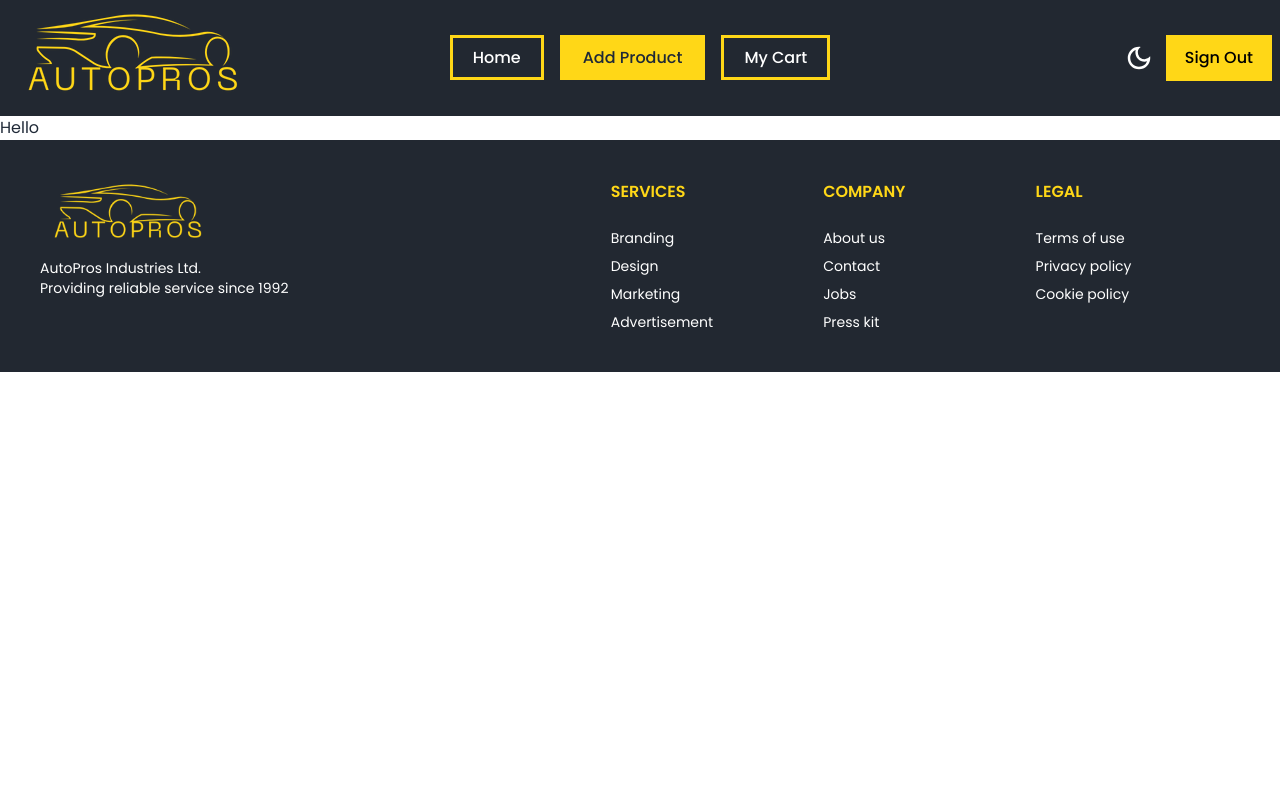
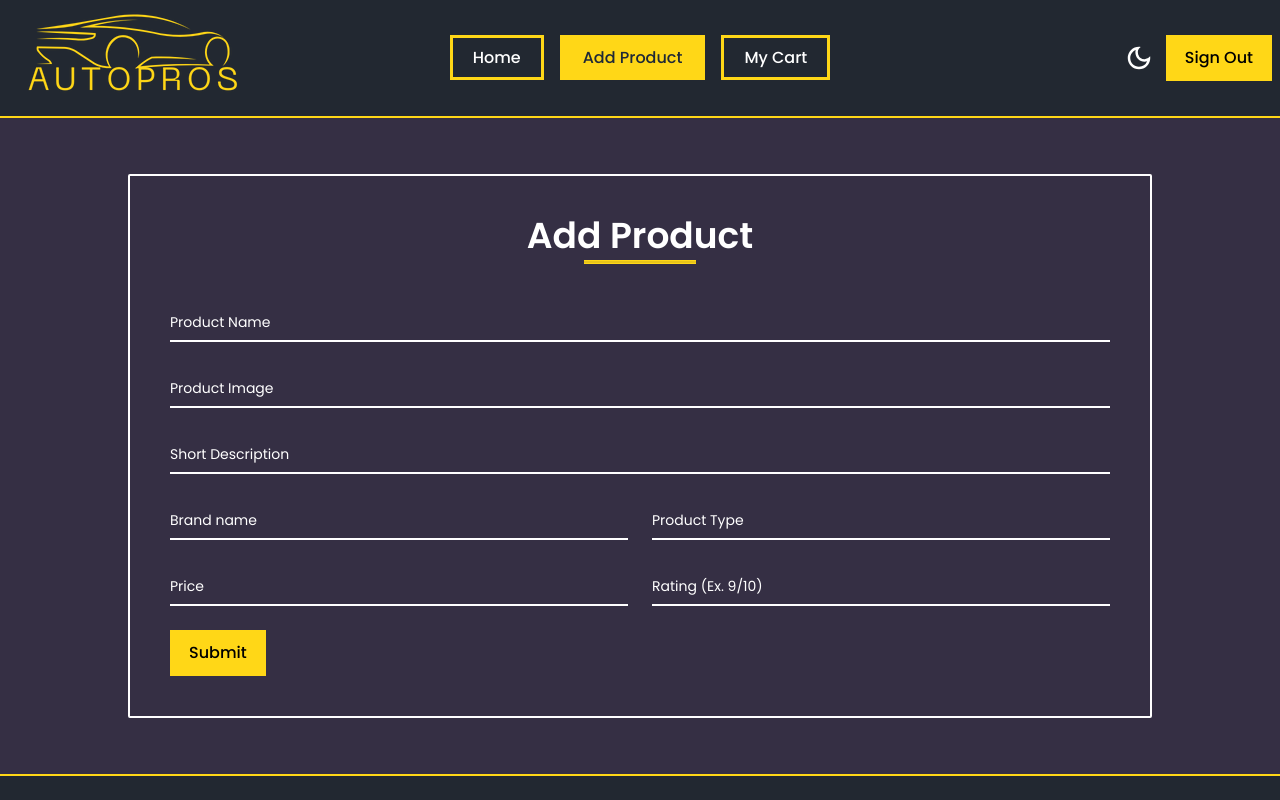
Before and after one commit to fr25foysal/AutoPros-Brand-Shop, a React (Vite) app: page /add-product in a window 1280 px wide. Shown: the top 800 px of the page. Built offline with nearby package versions, Linux system fonts and the light colour scheme.

Commit message:
Created Add Product Page

```diff
--- a/src/Components/Footer/Footer.jsx
+++ b/src/Components/Footer/Footer.jsx
@@ -2,7 +2,7 @@ import { Link } from "react-router-dom";
 
 const Footer = () => {
     return (
-      <div className="dark:bg-dark-bg bg-base-100 ">
+      <div className="dark:bg-dark-bg bg-base-100 border-t-2 border-yellow ">
         <footer className="footer p-10 max-w-7xl mx-auto dark:text-[#FFF] text-base-content">
           <aside >
 
--- a/src/Components/NavBar/NavBar.jsx
+++ b/src/Components/NavBar/NavBar.jsx
@@ -49,7 +49,7 @@ const NavBar = () => {
       </>
     );
     return (
-      <div className="dark:bg-dark-bg bg-base-100">
+      <div className="dark:bg-dark-bg bg-base-100 border-b-2 border-yellow">
         <div className="navbar max-w-7xl mx-auto">
           <div className="navbar-start">
             <div className="dropdown">
--- a/src/Pages/AddProduct/AddProduct.jsx
+++ b/src/Pages/AddProduct/AddProduct.jsx
@@ -1,10 +1,137 @@
 const AddProduct = () => {
     return (
-        <div>
-            <h2>
-                Hello
-            </h2>
+      <div className="dark:bg-second-dark-bg dark:text-white py-14 px-[5%]">
+        <div className="border-2 max-w-5xl mx-auto p-10 rounded-sm">
+            <h2 className="text-4xl font-semibold text-center">Add Product</h2>
+            <div className="divider h-1 mt-1 bg-yellow w-28 mx-auto"></div>
+        <form className="pt-5">
+          <div className="relative z-0 w-full mb-6 group">
+            <input
+              type="text"
+              name="name"
+              id="floating_email"
+              className="block py-2.5 px-0 w-full text-sm text-gray-900 bg-transparent border-0 border-b-2 border-gray-300 appearance-none dark:text-white dark:border-gray-600 dark:focus:border-blue-500 focus:outline-none focus:ring-0 focus:border-blue-600 peer"
+              placeholder=" "
+              required
+            />
+            <label
+              htmlFor="floating_email"
+              className="peer-focus:font-medium absolute text-sm text-gray-500 dark:text-gray-400 duration-300 transhtmlForm -translate-y-6 scale-75 top-3 -z-10 origin-[0] peer-focus:left-0 peer-focus:text-blue-600 peer-focus:dark:text-blue-500 peer-placeholder-shown:scale-100 peer-placeholder-shown:translate-y-0 peer-focus:scale-75 peer-focus:-translate-y-6"
+            >
+              Product Name
+            </label>
+          </div>
+          <div className="relative z-0 w-full mb-6 group">
+            <input
+              type="text"
+              name="image"
+              id="floating_password"
+              className="block py-2.5 px-0 w-full text-sm text-gray-900 bg-transparent border-0 border-b-2 border-gray-300 appearance-none dark:text-white dark:border-gray-600 dark:focus:border-blue-500 focus:outline-none focus:ring-0 focus:border-blue-600 peer"
+              placeholder=" "
+              required
+            />
+            <label
+              htmlFor="floating_password"
+              className="peer-focus:font-medium absolute text-sm text-gray-500 dark:text-gray-400 duration-300 transhtmlForm -translate-y-6 scale-75 top-3 -z-10 origin-[0] peer-focus:left-0 peer-focus:text-blue-600 peer-focus:dark:text-blue-500 peer-placeholder-shown:scale-100 peer-placeholder-shown:translate-y-0 peer-focus:scale-75 peer-focus:-translate-y-6"
+            >
+              Product Image
+            </label>
+          </div>
+          <div className="relative z-0 w-full mb-6 group">
+            <input
+              type="text"
+              name="short-description"
+              id="floating_repeat_password"
+              className="block py-2.5 px-0 w-full text-sm text-gray-900 bg-transparent border-0 border-b-2 border-gray-300 appearance-none dark:text-white dark:border-gray-600 dark:focus:border-blue-500 focus:outline-none focus:ring-0 focus:border-blue-600 peer"
+              placeholder=" "
+              required
+            />
+            <label
+              htmlFor="floating_repeat_password"
+              className="peer-focus:font-medium absolute text-sm text-gray-500 dark:text-gray-400 duration-300 transhtmlForm -translate-y-6 scale-75 top-3 -z-10 origin-[0] peer-focus:left-0 peer-focus:text-blue-600 peer-focus:dark:text-blue-500 peer-placeholder-shown:scale-100 peer-placeholder-shown:translate-y-0 peer-focus:scale-75 peer-focus:-translate-y-6"
+            >
+              Short Description
+            </label>
+          </div>
+          <div className="grid md:grid-cols-2 md:gap-6">
+            <div className="relative z-0 w-full mb-6 group">
+              <input
+                type="text"
+                name="brand"
+                id="floating_first_name"
+                className="block py-2.5 px-0 w-full text-sm text-gray-900 bg-transparent border-0 border-b-2 border-gray-300 appearance-none dark:text-white dark:border-gray-600 dark:focus:border-blue-500 focus:outline-none focus:ring-0 focus:border-blue-600 peer"
+                placeholder=" "
+                required
+              />
+              <label
+                htmlFor="floating_first_name"
+                className="peer-focus:font-medium absolute text-sm text-gray-500 dark:text-gray-400 duration-300 transhtmlForm -translate-y-6 scale-75 top-3 -z-10 origin-[0] peer-focus:left-0 peer-focus:text-blue-600 peer-focus:dark:text-blue-500 peer-placeholder-shown:scale-100 peer-placeholder-shown:translate-y-0 peer-focus:scale-75 peer-focus:-translate-y-6"
+              >
+                Brand name
+              </label>
+            </div>
+            <div className="relative z-0 w-full mb-6 group">
+              <input
+                type="text"
+                name="type"
+                id="type"
+                className="block py-2.5 px-0 w-full text-sm text-gray-900 bg-transparent border-0 border-b-2 border-gray-300 appearance-none dark:text-white dark:border-gray-600 dark:focus:border-blue-500 focus:outline-none focus:ring-0 focus:border-blue-600 peer"
+                placeholder=" "
+                required
+              />
+              <label
+                htmlFor="floating_last_name"
+                className="peer-focus:font-medium absolute text-sm text-gray-500 dark:text-gray-400 duration-300 transhtmlForm -translate-y-6 scale-75 top-3 -z-10 origin-[0] peer-focus:left-0 peer-focus:text-blue-600 peer-focus:dark:text-blue-500 peer-placeholder-shown:scale-100 peer-placeholder-shown:translate-y-0 peer-focus:scale-75 peer-focus:-translate-y-6"
+              >
+                Product Type
+              </label>
+            </div>
+          </div>
+          <div className="grid md:grid-cols-2 md:gap-6">
+            <div className="relative z-0 w-full mb-6 group">
+              <input
+                type="tel"
+                pattern="[0-9]{3}-[0-9]{3}-[0-9]{4}"
+                name="price"
+                id="floating_phone"
+                className="block py-2.5 px-0 w-full text-sm text-gray-900 bg-transparent border-0 border-b-2 border-gray-300 appearance-none dark:text-white dark:border-gray-600 dark:focus:border-blue-500 focus:outline-none focus:ring-0 focus:border-blue-600 peer"
+                placeholder=" "
+                required
+              />
+              <label
+                htmlFor="floating_phone"
+                className="peer-focus:font-medium absolute text-sm text-gray-500 dark:text-gray-400 duration-300 transhtmlForm -translate-y-6 scale-75 top-3 -z-10 origin-[0] peer-focus:left-0 peer-focus:text-blue-600 peer-focus:dark:text-blue-500 peer-placeholder-shown:scale-100 peer-placeholder-shown:translate-y-0 peer-focus:scale-75 peer-focus:-translate-y-6"
+              >
+                Price
+              </label>
+            </div>
+            <div className="relative z-0 w-full mb-6 group">
+              <input
+                type="text"
+                name="rating"
+                id="floating_company"
+                className="block py-2.5 px-0 w-full text-sm text-gray-900 bg-transparent border-0 border-b-2 border-gray-300 appearance-none dark:text-white dark:border-gray-600 dark:focus:border-blue-500 focus:outline-none focus:ring-0 focus:border-blue-600 peer"
+                placeholder=" "
+                required
+              />
+              <label
+                htmlFor="floating_company"
+                className="peer-focus:font-medium absolute text-sm text-gray-500 dark:text-gray-400 duration-300 transhtmlForm -translate-y-6 scale-75 top-3 -z-10 origin-[0] peer-focus:left-0 peer-focus:text-blue-600 peer-focus:dark:text-blue-500 peer-placeholder-shown:scale-100 peer-placeholder-shown:translate-y-0 peer-focus:scale-75 peer-focus:-translate-y-6"
+              >
+                Rating (Ex. 9/10)
+              </label>
+            </div>
+          </div>
+          <button
+            type="submit"
+            className="border-[3.2px] px-4 py-2 bg-yellow text-[#000] hover:bg-transparent hover:text-yellow font-medium border-yellow ease-linear duration-200"
+          >
+            Submit
+          </button>
+        </form>
         </div>
+
+      </div>
     );
 };
 
--- a/src/Pages/Home/Home.jsx
+++ b/src/Pages/Home/Home.jsx
@@ -14,7 +14,7 @@ const Home = () => {
           <div className="hero-overlay bg-dark-bg bg-opacity-60"></div>
           <div className="hero-content text-[#fff] text-center ">
             <div className="max-w-md">
-              <h1 className="mb-5 text-5xl font-bold">Welcome to <br></br>-AutoPros-</h1>
+              <h1 className="mb-5 text-5xl font-bold">Fly on your way <br></br> <span className="text-yellow ">with AutoPros</span> </h1>
               <p className="mb-5">
               From Sleek Sedans to Powerful SUVs, We have Got Your Perfect Ride. Explore the Latest Models, Expert Reviews, and Unbeatable Deals.
               </p>
--- a/src/Pages/SignIn/SignIn.jsx
+++ b/src/Pages/SignIn/SignIn.jsx
@@ -101,13 +101,13 @@ const SignIn = () => {
                 </div>
                 <div className="divider">OR</div>
                 <div className="flex">
-                  <a
+                  <button
                     // onClick={handleGoogleLogin}
                     className="flex justify-center border-[3.2px] rounded-none hover:bg-transparent hover:text-yellow  border-yellow ease-linear duration-200 w-full py-3 px-6 text-center align-middle font-bold uppercase"
                   >
                     <FaGoogle className="text-xl mr-3 "></FaGoogle> Continue
                     with google
-                  </a>
+                  </button>
                 </div>
                 <p className="text-red-600 mt-3 text-center"></p>
 
--- a/tailwind.config.js
+++ b/tailwind.config.js
@@ -13,7 +13,8 @@ export default {
       'yellow': '#FFD717',
       'dark-bg': '#222831',
       'white': '#fff',
-      'black': '#000'
+      'black': '#000',
+      'second-dark-bg': '#352F44'
     }
   },
   plugins: [require("daisyui")],
```
Also changed, not shown: src/Pages/SignUp/SignUp.jsx (+4 -3 lines).
